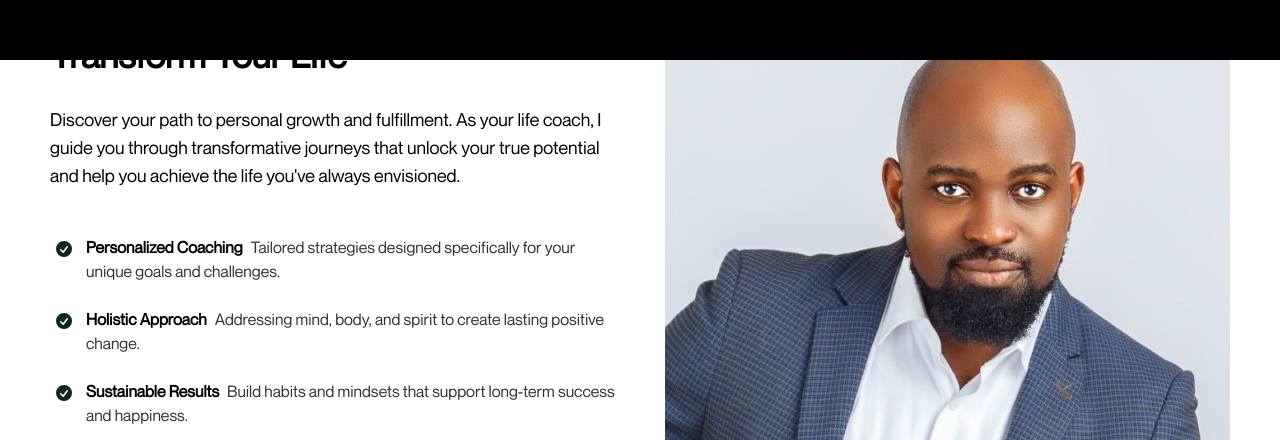
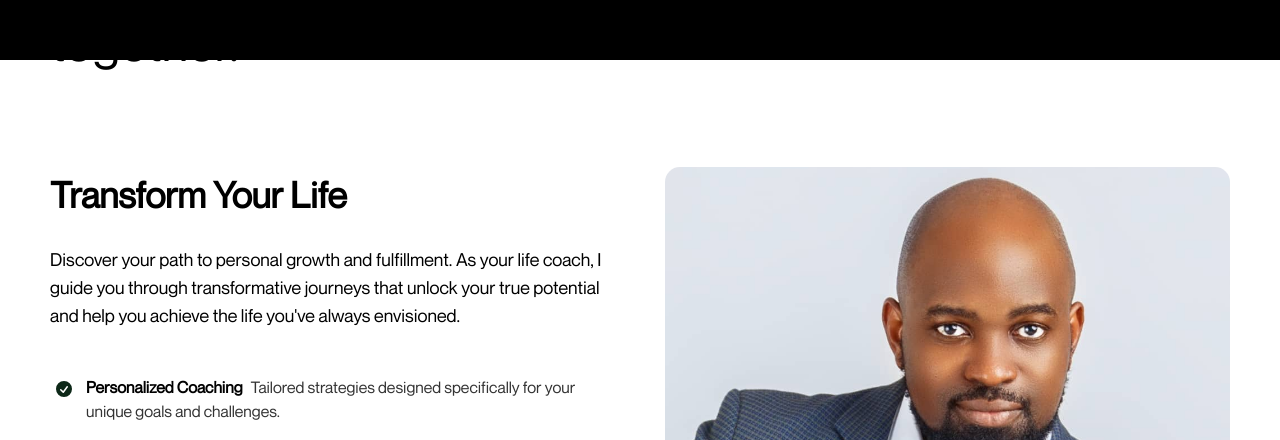
Before and after one commit to Hanorah/unusual-teajay, a Next.js app: page / in a window 1280 px wide. Shown: the part 1540-1980 px from the top of the page. Built offline with nearby package versions, Linux system fonts and the light colour scheme.

Commit message:
update bento grid

```diff
--- a/container/home-page/bento.tsx
+++ b/container/home-page/bento.tsx
@@ -21,7 +21,7 @@ export function FeaturesSectionDemo() {
           }}
         >
           {/* Large card - Top Left: 2 cols × 2 rows */}
-          <div className="relative overflow-hidden rounded-[15px] group cursor-pointer sm:col-span-1 xm:col-span-1 md:col-span-2 lg:col-span-2 xl:col-span-2 md:row-span-2 lg:row-span-2 xl:row-span-2 aspect-[4/3] sm:aspect-[9/7] xm:aspect-[9/7] md:aspect-auto lg:aspect-auto xl:aspect-auto">
+          <div className="relative overflow-hidden rounded-[15px] group cursor-pointer sm:col-span-1 xm:col-span-1 md:col-span-2 lg:col-span-2 xl:col-span-2 md:row-span-2 lg:row-span-2 xl:row-span-2 aspect-[4/3] sm:aspect-[9/8] xm:aspect-[9/8] md:aspect-auto lg:aspect-auto xl:aspect-auto">
             <div className="absolute inset-0 w-full h-full">
               <img
                 src="https://images.unsplash.com/photo-1522202176988-66273c2fd55f?crop=entropy&cs=tinysrgb&fit=max&fm=jpg&ixid=M3w0NzEyNjZ8MHwxfHNlYXJjaHwxfHxmcmllbmRzJTIwY2VsZWJyYXRpbmclMjB0b2dldGhlcnxlbnwwfHx8fDE3MjEwNDMyOTZ8MA&ixlib=rb-4.0.3&q=80&w=1080"
@@ -43,7 +43,7 @@ export function FeaturesSectionDemo() {
           </div>
 
           {/* Tall card - Top Right: 1 col × 2 rows */}
-          <div className="relative overflow-hidden rounded-[15px] group cursor-pointer sm:col-span-1 xm:col-span-1 md:col-span-1 lg:col-span-1 xl:col-span-1 md:row-span-2 lg:row-span-2 xl:row-span-2 aspect-[3/4] sm:aspect-[9/7] xm:aspect-[9/7] md:aspect-auto lg:aspect-auto xl:aspect-auto">
+          <div className="relative overflow-hidden rounded-[15px] group cursor-pointer sm:col-span-1 xm:col-span-1 md:col-span-1 lg:col-span-1 xl:col-span-1 md:row-span-2 lg:row-span-2 xl:row-span-2 aspect-[3/4] sm:aspect-[9/8] xm:aspect-[9/8] md:aspect-auto lg:aspect-auto xl:aspect-auto">
             <div className="absolute inset-0 w-full h-full">
               <img
                 src="https://images.unsplash.com/photo-1523275335684-37898b6baf30?crop=entropy&cs=tinysrgb&fit=max&fm=jpg&ixid=M3w0NzEyNjZ8MHwxfHNlYXJjaHwxfHx3YXRjaCUyMHByb2R1Y3R8ZW58MHwwfHx8MTcyMTA0MzI5Nnww&ixlib=rb-4.0.3&q=80&w=1080"
@@ -60,7 +60,7 @@ export function FeaturesSectionDemo() {
           </div>
 
           {/* Small card 1 */}
-          <div className="relative overflow-hidden rounded-[15px] group cursor-pointer sm:col-span-1 xm:col-span-1 md:col-span-1 lg:col-span-1 xl:col-span-1 aspect-square sm:aspect-[9/7] xm:aspect-[9/7] md:aspect-square lg:aspect-square xl:aspect-square">
+          <div className="relative overflow-hidden rounded-[15px] group cursor-pointer sm:col-span-1 xm:col-span-1 md:col-span-1 lg:col-span-1 xl:col-span-1 aspect-square sm:aspect-[9/8] xm:aspect-[9/8] md:aspect-square lg:aspect-square xl:aspect-square">
             <div className="absolute inset-0 w-full h-full">
               <img
                 src="https://images.unsplash.com/photo-1542291026-7eec264c27ff?crop=entropy&cs=tinysrgb&fit=max&fm=jpg&ixid=M3w0NzEyNjZ8MHwxfHNlYXJjaHwxfHxwcm9kdWN0JTIwcGhvdG9ncmFwaHl8ZW58MHwwfHx8MTcyMTA0MzI0MXww&ixlib=rb-4.0.3&q=80&w=1080"
--- a/styles/globals.css
+++ b/styles/globals.css
@@ -40,11 +40,11 @@ body {
 		@apply text-[150px] leading-[100px] lg:text-[130px] lg:leading-[98px] md:text-[100px] md:leading-[75px] sm:text-[74px] sm:leading-[50px] xm:text-[64px] xm:leading-[45px];
 	}
 	.sub-heading {
-		@apply text-[55px] leading-[55px]
-			   lg:text-[40px] lg:leading-[40px]
-			   md:text-[35px] md:leading-[35px]
-			   sm:text-[22px] sm:leading-[27px]
-			   xm:text-[18px] xm:leading-[18px];
+		@apply text-[65px] leading-[65px]
+			   lg:text-[50px] lg:leading-[50px]
+			   md:text-[42px] md:leading-[42px]
+			   sm:text-[28px] sm:leading-[32px]
+			   xm:text-[24px] xm:leading-[28px];
 	  }
 
 	.paragraph {
```
